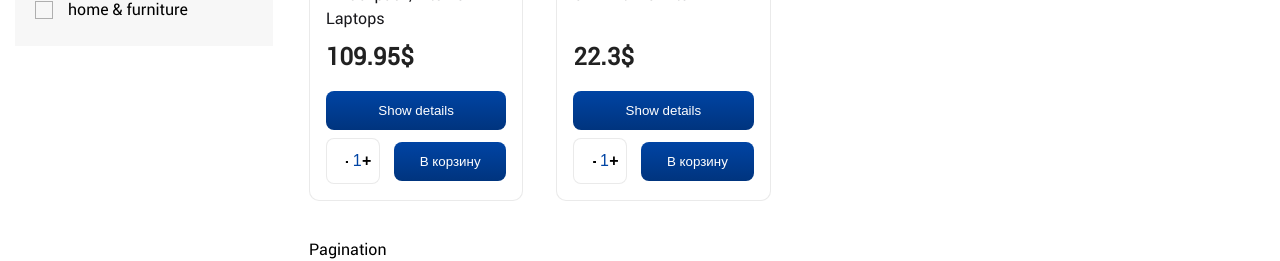
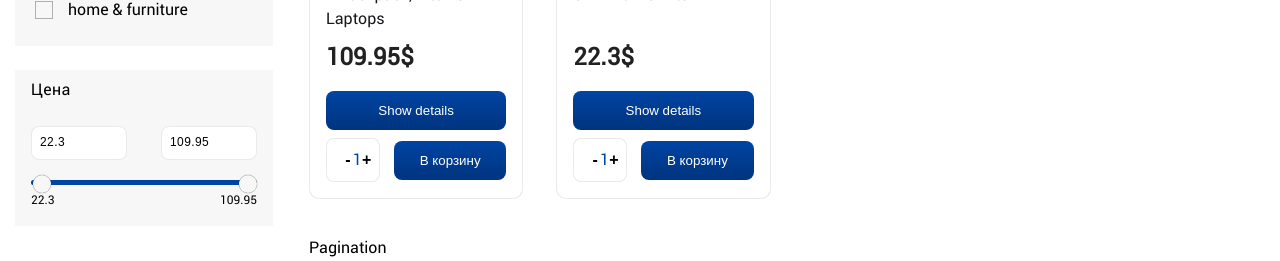
Before and after one commit to Maria0701/rss2022q3, a React (Create React App) app: page / in a window 1280 px wide. Shown: the part 546-807 px from the top of the page. Built offline with nearby package versions, Linux system fonts and the light colour scheme.

Commit message:
feat: slider block ready

```diff
--- a/src/components/catalog/Catalog.tsx
+++ b/src/components/catalog/Catalog.tsx
@@ -1,21 +1,21 @@
 
 import './catalog-block.css'
-import { PRODUCTS } from "../../jsons/links"
 import { ProductCard } from "../productCard/ProductCard"
+import { IProductCard } from '../../models/models';
 
 interface ICatalogBlock {
-  eltClass: string
+  eltClass: string;
+  products: IProductCard[]
 };
 
-export function Catalog({eltClass}: ICatalogBlock) {
+export function Catalog({eltClass, products}: ICatalogBlock) {
   return (
     <div className={`catalog-block ${eltClass}`}>
       {
-        PRODUCTS?.map((product) => (
+        products?.map((product) => (
           <ProductCard product={product} key={product.id}/>
         ))
       }
-
-      </div>
+    </div>
   )
 };
--- a/src/components/countOfProduct/CountOfProduct.tsx
+++ b/src/components/countOfProduct/CountOfProduct.tsx
@@ -11,7 +11,12 @@ export function CountOfProduct ({decreaseCount, increaseCount, count}: ICount) {
   return (
     <div className="product__count">
       <button className="btn btn--add" onClick={decreaseCount}>-</button>
-      <input className="product__count-input input" type="number" value={count} step="1" aria-label="add number of elements"/>
+      <span className="product__count-input input"
+      /*TODO: Span нужно заменить Input и дать возможность его редактировать*/
+      /*type="number"
+      value={count}
+      step="1" */
+      aria-label="add number of elements">{count}</span>
       <button className="btn btn--add" onClick={increaseCount}>+</button>
     </div>
   )
--- a/src/components/countOfProduct/count-of-product.css
+++ b/src/components/countOfProduct/count-of-product.css
@@ -10,6 +10,9 @@
 }
 
 .product__count-input {
+  display:flex;
+  align-items: center;
+  justify-content: center;
   width: 18px;
   font-weight: 500;
   font-size: 16px;
--- a/src/components/filters/Filters.tsx
+++ b/src/components/filters/Filters.tsx
@@ -1,16 +1,19 @@
-import { ICategories } from '../../models/models';
+import { ICategories, IProductCard } from '../../models/models';
 import './filters.css'
 import { FiltersFieldset } from './Filtersfieldset';
+import { FiltersSlider } from './FiltersSlider';
 
 interface IFiltersElt {
   eltClass: string;
   categories: ICategories[];
+  products: IProductCard[];
 }
 
-export function Filters({eltClass, categories}: IFiltersElt) {
+export function Filters({eltClass, categories, products}: IFiltersElt) {
   return (
     <div className={`filter ${eltClass}`}>
       {<FiltersFieldset eltClass='' categories={categories}/>}
+      {<FiltersSlider  eltClass='' products={products} />}
     </div>
   )
 };
--- /dev/null
+++ b/src/components/filters/FiltersSlider.tsx
@@ -0,0 +1,122 @@
+import React, { useCallback, useEffect, useState, useRef } from "react";
+import { useDebounce } from "../../hooks/deboubce";
+import { getHighestAndLowest } from "../../hooks/get-lowest-and-highest";
+import { IProductCard } from "../../models/models";
+
+interface IFiltersSlider {
+    eltClass: string;
+    products: IProductCard[];
+    onChange?: Function
+
+}
+
+export function FiltersSlider({eltClass, products}: IFiltersSlider) {
+    const {min, max} = getHighestAndLowest(products);
+    const [minVal, setMinVal] = useState(min);
+    const [maxVal, setMaxVal] = useState(max);
+    const minValRef = useRef(min);
+    const maxValRef = useRef(max);
+    const range = useRef<HTMLDivElement>(null);
+
+    // перевод в проценты
+    const getPercent = useCallback(
+        (value:number) => Math.round(((value - min)/(max - min)) * 100),
+        [min, max]
+    );
+
+    // min val
+    useEffect(() => {
+        const minPercent = getPercent(minVal);
+        const maxPercent = getPercent(maxValRef.current);
+
+        if (range.current) {
+            range.current.style.left = `${minPercent}%`;
+            range.current.style.width = `${maxPercent - minPercent}%`;
+        }
+    }, [minVal, getPercent]);
+
+    // max val
+    useEffect(() => {
+        const minPercent = getPercent(minValRef.current);
+        const maxPercent = getPercent(maxVal);
+
+        if (range.current) {
+            range.current.style.width = `${maxPercent - minPercent}%`;
+        }
+    }, [maxVal, getPercent]);
+
+    /*useEffect(() => {
+        onChange({min: minVal, max: maxVal});
+    }, [minVal,maxVal, onChange])*/
+
+
+    return (
+      <div className="filter__fieldset">
+        <p className="filters__name">Цена</p>
+        <div className="filters__wrapper">
+            <div className="filter__prices">
+                <label>
+                    <input
+                        className="filter__prices-input"
+                        value={minVal}
+                        type="number"
+                        name="min-rate"
+                        onChange={(evt) => {
+                            const value = Math.min(Number(evt.target.value), maxVal - 1);
+                            setMinVal(value);
+                            minValRef.current = value;
+                        }}
+                         />
+                </label>
+                <label>
+                    <input
+                        className="filter__prices-input"
+                        value={maxVal}
+                        type="number"
+                        name="max-rate"
+                        onChange={(evt) => {
+                            console.log(Number(evt.target.value));
+                            const value = Number(evt.target.value) > max ? max : Math.max(Number(evt.target.value), minVal + 1);
+                            setMaxVal(value);
+                            maxValRef.current = value;
+                        }}
+                        />
+                </label>
+                <div className="filter__range">
+                    <input
+                        type="range"
+                        min={min}
+                        max={max}
+                        value={minVal}
+                        onChange={(event) => {
+                            const value = Math.min(Number(event.target.value), maxVal - 1);
+                            setMinVal(value);
+                            minValRef.current = value;
+                        }}
+                        className="range__handle"
+                        //style={{ zIndex: minVal > max - 100 && "5" }}
+                    />
+                    <input
+                        type="range"
+                        min={min}
+                        max={max}
+                        value={maxVal}
+                        onChange={(event) => {
+                            const value = Math.max(Number(event.target.value), minVal + 1);
+                            setMaxVal(value);
+                            maxValRef.current = value;
+                          }}
+                        className="range__handle"
+                    />
+                    <div className="range__slider">
+                        <div className="range__slider-track" />
+                        <div ref={range} className="range__slider-range" />
+                        <div className="range__left-val">{minVal}</div>
+                        <div className="range__right-val">{maxVal}</div>
+                    </div>
+                </div>
+            </div>
+        </div>
+      </div>
+    )
+ };
--- a/src/components/filters/filters.css
+++ b/src/components/filters/filters.css
@@ -44,3 +44,127 @@
 .filter__checkbox:checked {
     border-color: var(--gray2);
 }
+
+.filter__prices {
+    display: grid;
+    grid-template-columns: repeat(2, minmax(0, 1fr));
+    column-gap: 34px;
+}
+
+.filter__prices label {
+    display: flex;
+    margin-bottom: 20px;
+}
+
+.filter__prices-input {
+    display: flex;
+    align-items: center;
+    padding: 8px;
+    width: 100%;
+    font-size: 12px;
+    line-height: 133%;
+    letter-spacing: 0.4px;
+    border: 1px solid rgba(51, 51, 51, 0.1);
+    border-radius: 8px;
+}
+
+.filter__range {
+    position: relative;
+    width: 100%;
+    grid-column: 1/-1;
+    padding-bottom: 30px;
+}
+
+.range__handle,
+.range__handle::-webkit-slider-thumb {
+  -webkit-appearance: none;
+  -webkit-tap-highlight-color: transparent;
+}
+
+.range__handle {
+    position: absolute;
+    width: 100%;
+    left: 0;
+    top: 0;
+    z-index: 3;
+    height: 0;
+    pointer-events: none;
+    appearance: none;
+    outline: none;
+}
+
+.range__left-val {
+    z-index: 3;
+}
+
+.range__right-val {
+    z-index: 4;
+}
+
+/* For Chrome browsers */
+.range__handle::-webkit-slider-thumb {
+    background-color: var(--grey);
+    border: none;
+    border-radius: 50%;
+    box-shadow: 0 0 1px var(--grey2);
+    cursor: pointer;
+    height: 18px;
+    width: 18px;
+    margin-top: 4px;
+    pointer-events: all;
+    position: relative;
+}
+
+  /* For Firefox browsers */
+.range__handle::-moz-range-thumb {
+    background-color: var(--grey);
+    border: none;
+    border-radius: 50%;
+    box-shadow: 0 0 1px var(--grey2);
+    cursor: pointer;
+    height: 18px;
+    width: 18px;
+    margin-top: 4px;
+    pointer-events: all;
+    position: relative;
+}
+
+.range__slider {
+    position: relative;
+}
+
+.range__slider-track,
+.range__slider-range,
+.range__left-val,
+.range__right-val {
+    position: absolute;
+}
+
+.range__slider-track,
+.range__slider-range {
+    border-radius: 3px;
+    height: 5px;;
+}
+
+.range__slider-track {
+    background-color: var(--grey-darker);
+    width: 100%;
+    z-index: 1;
+}
+
+.range__slider-range {
+    background-color: var(--blue);
+    z-index: 2;
+}
+
+.range__left-val {
+    font-size: 12px;
+    top: 8px;
+    left: 0;
+}
+
+.range__right-val {
+    font-size: 12px;
+    top: 8px;
+    right: 0;
+}
--- /dev/null
+++ b/src/hooks/deboubce.ts
@@ -0,0 +1,12 @@
+import React, {useState, useEffect} from 'react';
+
+export function useDebounce<T>(value: T, delay = 300): T {
+    const [debounced, setDebounced] = useState(value);
+
+    useEffect(() => {
+        const handler = setTimeout(() => setDebounced(value), delay);
+        return () => clearTimeout(handler);
+    }, [value, delay]);
+
+    return debounced;
+};
--- /dev/null
+++ b/src/hooks/get-lowest-and-highest.tsx
@@ -0,0 +1,13 @@
+import { IProduct, IProductCard } from "../models/models";
+interface IMinMax {
+    min: number;
+    max: number;
+};
+
+export function getHighestAndLowest(arr:IProductCard[]):IMinMax {
+    const arrPrices = arr.map(item => item.price);
+    return {
+        min: Math.min(...arrPrices),
+        max: Math.max(...arrPrices),
+    };
+};
--- a/src/index.tsx
+++ b/src/index.tsx
@@ -4,7 +4,7 @@ import './index.css';
 import App from './App';
 import { BrowserRouter } from 'react-router-dom';
 import './fonts/roboto-regular.woff';
-import './fonts/roboto-regular.woff';
+import './fonts/roboto-medium.woff';
 // Установлен Redux
 // Установлен Router Dom
 //  https://dummyjson.com/products , https://api.storerestapi.com/products
--- a/src/pages/CatalogPage.tsx
+++ b/src/pages/CatalogPage.tsx
@@ -7,7 +7,7 @@ import { Sorting } from "../components/sorting/Sorting";
 import { Tags } from "../components/tags/Tags";
 import { Catalog } from "../components/catalog/Catalog";
 import { Pagination } from "../components/pagination/Pagination";
-import { BREADCRUMBS_LINKS, CATEGORIES } from "../jsons/links";
+import { BREADCRUMBS_LINKS, CATEGORIES, PRODUCTS } from "../jsons/links";
 import './catalog-page.css'
 
 
@@ -19,13 +19,13 @@ export function CatalogPage() {
       </div>
       <div className="container catalog__container">
         <H1Elt eltClass="catalog__h1" />
-        <Filters eltClass="catalog__filters" categories={CATEGORIES} />
+        <Filters eltClass="catalog__filters" categories={CATEGORIES} products={PRODUCTS} />
         <div className="catalog__block">
           <div className="catalog__top">
             <Tags/>
             <Sorting/>
           </div>
-          <Catalog eltClass="catalog__catalog" />
+          <Catalog eltClass="catalog__catalog" products={PRODUCTS}/>
           <Pagination/>
         </div>
         <Container/>
```
